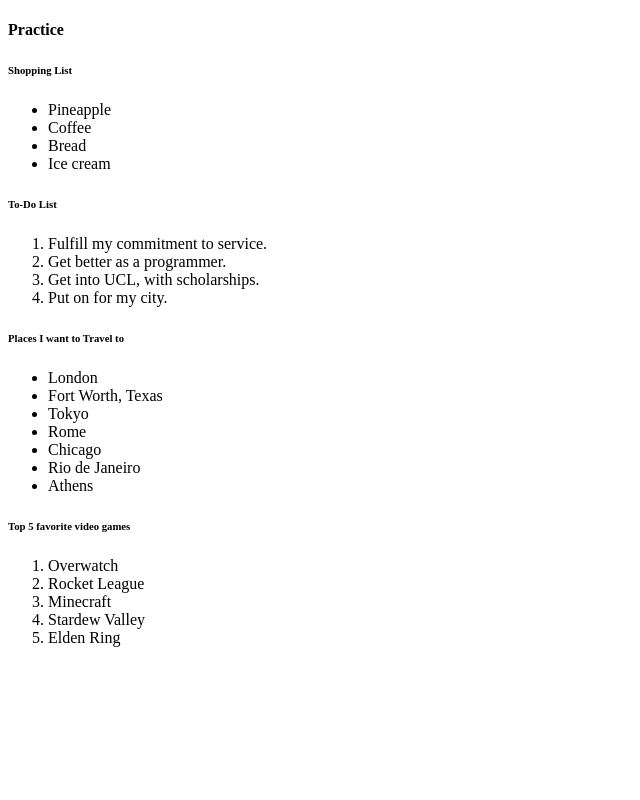
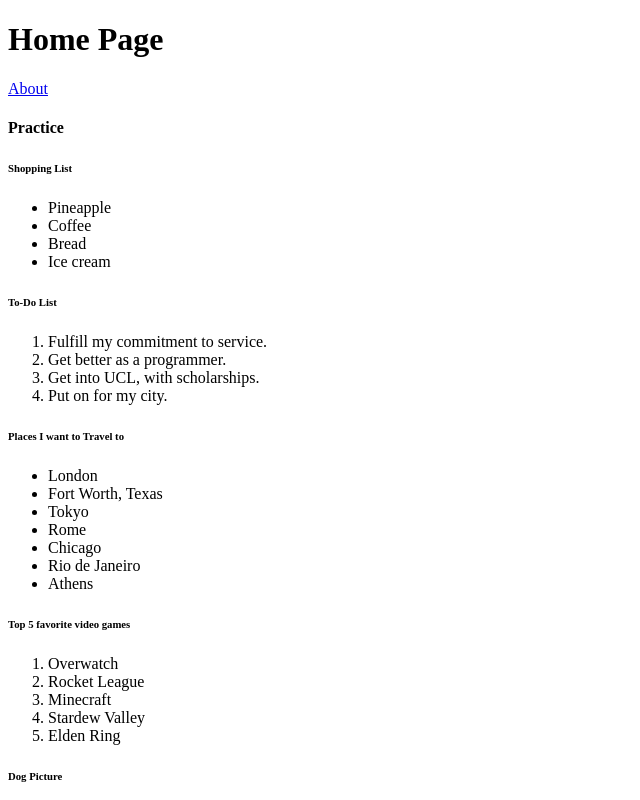
Before and after one commit to MightyElf4/git_test, a plain HTML site: page practice.html in a window 1280 px wide. Shown: the top 800 px of the page, without its empty margins (0-640 px from the left). Drawn offline with Linux system fonts and the light colour scheme.

Commit message:
Add list, links, and image

```diff
--- a/practice.html
+++ b/practice.html
@@ -8,6 +8,9 @@
 
 
 <body>
+    <h1>Home Page</h1>
+    <a href="./pages/about.html">About</a>
+
     <h4>Practice</h4>
 
     <h6>Shopping List</h6>
@@ -46,6 +49,8 @@
         <li>Elden Ring</li>
     </ol>
 
+    <h6>Dog Picture</h6>
+    <img src="./images/dog.jpg">
 
 </body>
 </html>
```
Also changed, not shown: images/dog.jpg (added), pages/about.html (added).
